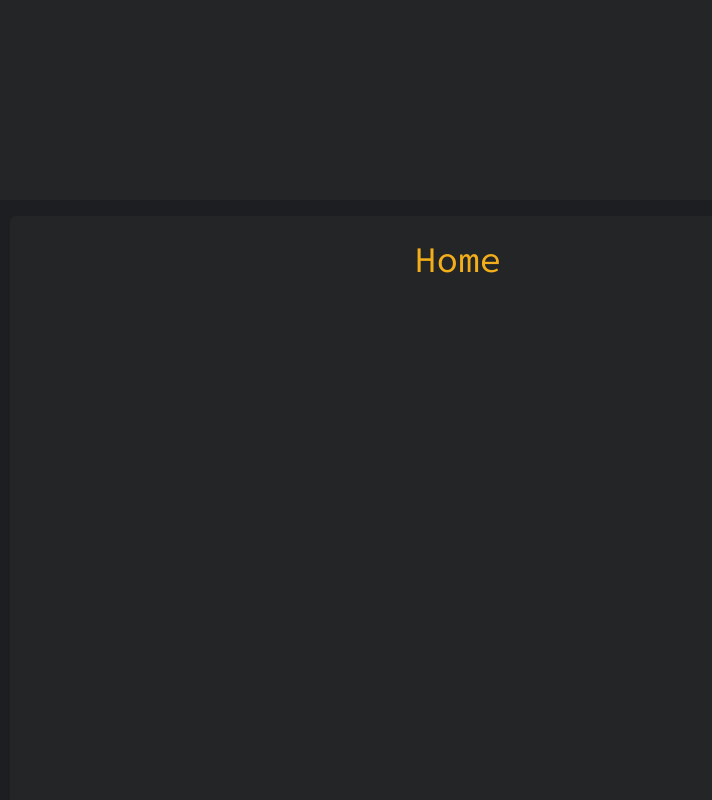
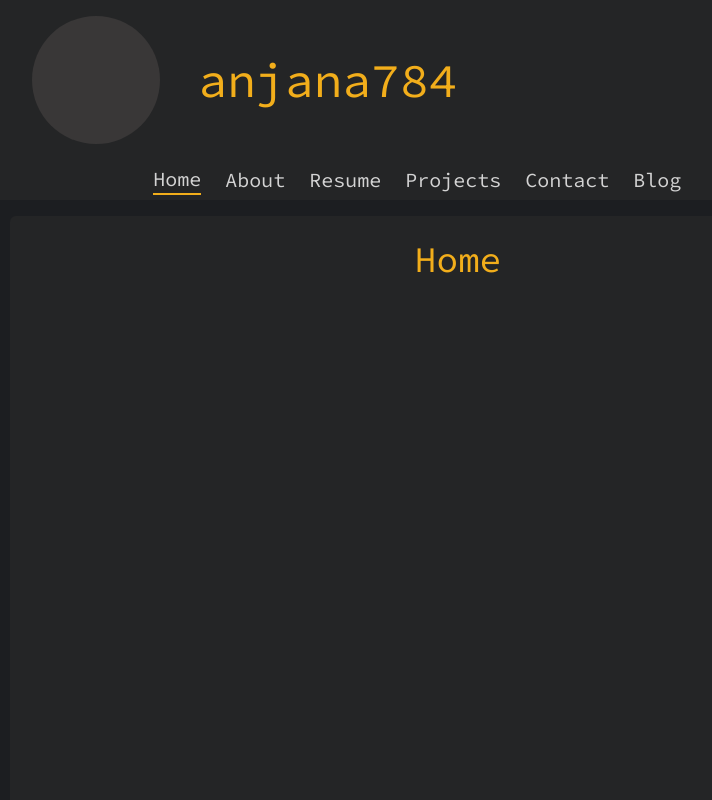
Before and after one commit to anjana784/blog, a Next.js app: page / in a window 1280 px wide. Shown: the top 800 px of the page, without its empty margins (182-894 px from the left). Built offline with nearby package versions, Linux system fonts and the light colour scheme.

Commit message:
fnialized the header

```diff
--- a/app/Components/Footer/index.tsx
+++ b/app/Components/Footer/index.tsx
@@ -3,22 +3,8 @@ import useStore from "@/app/Store";
 import { FC, useEffect, useRef } from "react";
 
 const Footer: FC = () => {
-  const section = useRef<HTMLDivElement>(null);
-
-  const setSections = useStore((state) => state.setSections);
-
-  useEffect(() => {
-    if (section.current) {
-      setSections(section.current);
-    }
-  }, [setSections]);
-
   return (
-    <footer
-      id="footer"
-      className="w-screen h-[200px] bg-lightBlack"
-      ref={section}
-    ></footer>
+    <footer id="footer" className="w-screen h-[200px] bg-lightBlack"></footer>
   );
 };
 
--- a/app/Components/Header/index.tsx
+++ b/app/Components/Header/index.tsx
@@ -1,13 +1,25 @@
 "use client";
 import useStore from "@/app/Store";
-import { FC, useEffect, useRef } from "react";
+import Link from "next/link";
+import { FC, useEffect, useRef, useState } from "react";
+import NavItem from "../NavItem";
+// import Image from "next/image";
+import profileImg from "@/public/images/profile.svg";
 
 const Header: FC = () => {
   // declare the header section with useRef
   const headerSection = useRef<HTMLDivElement>(null);
 
+  const [currntSection, setCurrentSection] = useState("");
+
   // get secSection and headerShowing from the state
-  const { setSections, headerShowing } = useStore((state) => state);
+  const { setSections, headerShowing, currentSectionName } = useStore(
+    (state) => state
+  );
+
+  useEffect(() => {
+    setCurrentSection(currentSectionName);
+  }, [currentSectionName]);
 
   // push the headerSection into sections
   useEffect(() => {
@@ -18,16 +30,107 @@ const Header: FC = () => {
 
   return (
     <>
+      {/* main header */}
       <header
         id="header"
         className={`w-screen h-[200px] bg-lightBlack `}
         ref={headerSection}
       >
-        <div className="w-[70%] h-full m-auto"></div>
+        <div className="w-[70%] h-full m-auto">
+          {/* logo section */}
+          <div className="w-full h-[80%]">
+            <div className="w-full h-full flex">
+              <div className="w-[20%] h-full">
+                <div className="w-full h-full flex justify-center items-center">
+                  <div className="w-32 h-32 bg-[#393737] rounded-full"></div>
+                </div>
+              </div>
+              <div className="w-[84%] h-full">
+                <div className="w-full h-full flex items-center">
+                  <p className="text-primaryGold text-5xl px-4">anjana784</p>
+                </div>
+              </div>
+            </div>
+          </div>
+          {/* Nav Bar section */}
+          <nav className="w-full h-[20%]">
+            <div className="w-full h-full flex">
+              <div className="w-[16%] h-full"></div>
+              <div className="w-[84%] h-full">
+                <div className="w-full h-full flex">
+                  <NavItem
+                    item="home"
+                    currentSectionName={currentSectionName}
+                  />
+                  <NavItem
+                    item="about"
+                    currentSectionName={currentSectionName}
+                  />
+                  <NavItem
+                    item="resume"
+                    currentSectionName={currentSectionName}
+                  />
+                  <NavItem
+                    item="projects"
+                    currentSectionName={currentSectionName}
+                  />
+                  <NavItem
+                    item="contact"
+                    currentSectionName={currentSectionName}
+                  />
+                  <NavItem
+                    item="blog"
+                    currentSectionName={currentSectionName}
+                  />
+                </div>
+              </div>
+            </div>
+          </nav>
+        </div>
       </header>
+
+      {/* skicky header */}
       {!headerShowing && (
         <header className="w-screen h-[100px] bg-lightBlack fixed top-0 left-0">
-          <div className="w-[70%] h-full m-auto"></div>
+          <div className="w-[70%] h-full m-auto">
+            <nav className="w-full h-full">
+              <div className="w-full h-full flex">
+                <div className="w-[16%] h-full">
+                  <div className="w-full h-full flex justify-center items-center">
+                    <div className="w-16 h-16 bg-[#393737] rounded-full"></div>
+                  </div>
+                </div>
+                <div className="w-[84%] h-full">
+                  <div className="w-full flex items-end h-full">
+                    <NavItem
+                      item="home"
+                      currentSectionName={currentSectionName}
+                    />
+                    <NavItem
+                      item="about"
+                      currentSectionName={currentSectionName}
+                    />
+                    <NavItem
+                      item="resume"
+                      currentSectionName={currentSectionName}
+                    />
+                    <NavItem
+                      item="projects"
+                      currentSectionName={currentSectionName}
+                    />
+                    <NavItem
+                      item="contact"
+                      currentSectionName={currentSectionName}
+                    />
+                    <NavItem
+                      item="blog"
+                      currentSectionName={currentSectionName}
+                    />
+                  </div>
+                </div>
+              </div>
+            </nav>
+          </div>
         </header>
       )}
     </>
--- /dev/null
+++ b/app/Components/NavItem/index.tsx
@@ -0,0 +1,25 @@
+import Link from "next/link";
+import { FC } from "react";
+
+interface Props {
+  currentSectionName: string;
+  item: string;
+}
+
+const NavItem: FC<Props> = ({ currentSectionName, item }) => {
+  return (
+    <Link href="#home" className="flex justify-center items-center mr-6 h-full">
+      <p
+        className={`text-primaryWhite text-xl w-full capitalize ${
+          currentSectionName === item
+            ? " border-b-solid border-b-[2px] border-b-primaryGold"
+            : null
+        }`}
+      >
+        {item}
+      </p>
+    </Link>
+  );
+};
+
+export default NavItem;
--- a/app/page.tsx
+++ b/app/page.tsx
@@ -19,19 +19,22 @@ const Main: FC = () => {
 
   // instanciate a new IntersectionObserver and return using the useMemo
   const observer = useMemo(() => {
-    return new IntersectionObserver((entries) => {
-      entries.forEach(
-        (entry) => {
+    return new IntersectionObserver(
+      (entries) => {
+        entries.forEach((entry) => {
+          // setHeaderShowing
           if (entry.target.id === "header") {
             setHeaderShowing(entry.isIntersecting);
+          } else if (entry.isIntersecting) {
+            setCurrentSectionName(entry.target.id);
           }
-        },
-        {
-          threshold: 1,
-        }
-      );
-    });
-  }, [setHeaderShowing]);
+        });
+      },
+      {
+        threshold: 0.5,
+      }
+    );
+  }, [setCurrentSectionName, setHeaderShowing]);
 
   // obserce the sections
   useEffect(() => {
@@ -41,6 +44,10 @@ const Main: FC = () => {
       });
     }
   }, [observer, sections]);
+
+  useEffect(() => {
+    console.log(currentSectionName);
+  }, [currentSectionName]);
 
   return (
     <main className="bg-lightBlack w-[70%] rounded-md m-auto my-4">
```
Also changed, not shown: public/images/profile.svg (added).
